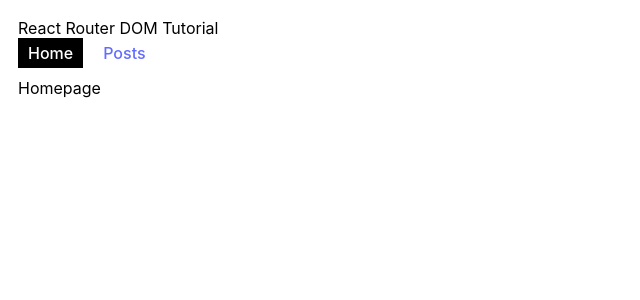
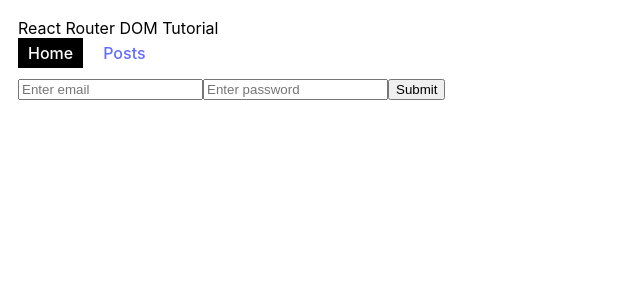
Before and after one commit to sandip-sadhukhan/react-interview, a React (Vite) app in the folder 7.routing/: page / in a window 1280 px wide. Shown: the top 300 px of the page, without its empty margins (0-640 px from the left). Built offline with nearby package versions, Linux system fonts and the light colour scheme.

Commit message:
error component

```diff
--- a/7.routing/src/App.jsx
+++ b/7.routing/src/App.jsx
@@ -6,10 +6,12 @@ import Home from './pages/home'
 import PostList, { postLoader } from './pages/post-list'
 import PostComments, { postCommentLoader } from './pages/post-comments'
 import Header from './components/header'
+import Error from './components/error'
 
 const router = createBrowserRouter([
   {
     element: <AppLayout />,
+    errorElement: <Error />,
     children: [
       {
         path: "/",
--- /dev/null
+++ b/7.routing/src/components/error.jsx
@@ -0,0 +1,16 @@
+import React from 'react'
+import { Link, useRouteError } from 'react-router-dom'
+
+const Error = () => {
+    const error = useRouteError();
+    console.log(error)
+  return (
+    <div>
+        <h1>Something went wrong</h1>
+        <p>{error.data || error.message}</p>
+        <Link to={-1}>Go back</Link>
+    </div>
+  )
+}
+
+export default Error
--- a/7.routing/src/pages/home.jsx
+++ b/7.routing/src/pages/home.jsx
@@ -1,8 +1,23 @@
 import React from 'react'
+import { useNavigate } from 'react-router-dom';
 
 const Home = () => {
+  const navigate = useNavigate();
+
+  const handleSubmit = (e) => {
+    e.preventDefault();
+
+    if (e.target.email.value && e.target.password.value) {
+      navigate("/posts")
+    }
+  }
+
   return (
-    <div>Homepage</div>
+    <form onSubmit={handleSubmit}>
+      <input type="email" name="email" placeholder='Enter email' />
+      <input type="password" name="password" placeholder='Enter password' />
+      <input type="submit" value="Submit" />
+    </form>
   )
 }
 
```
